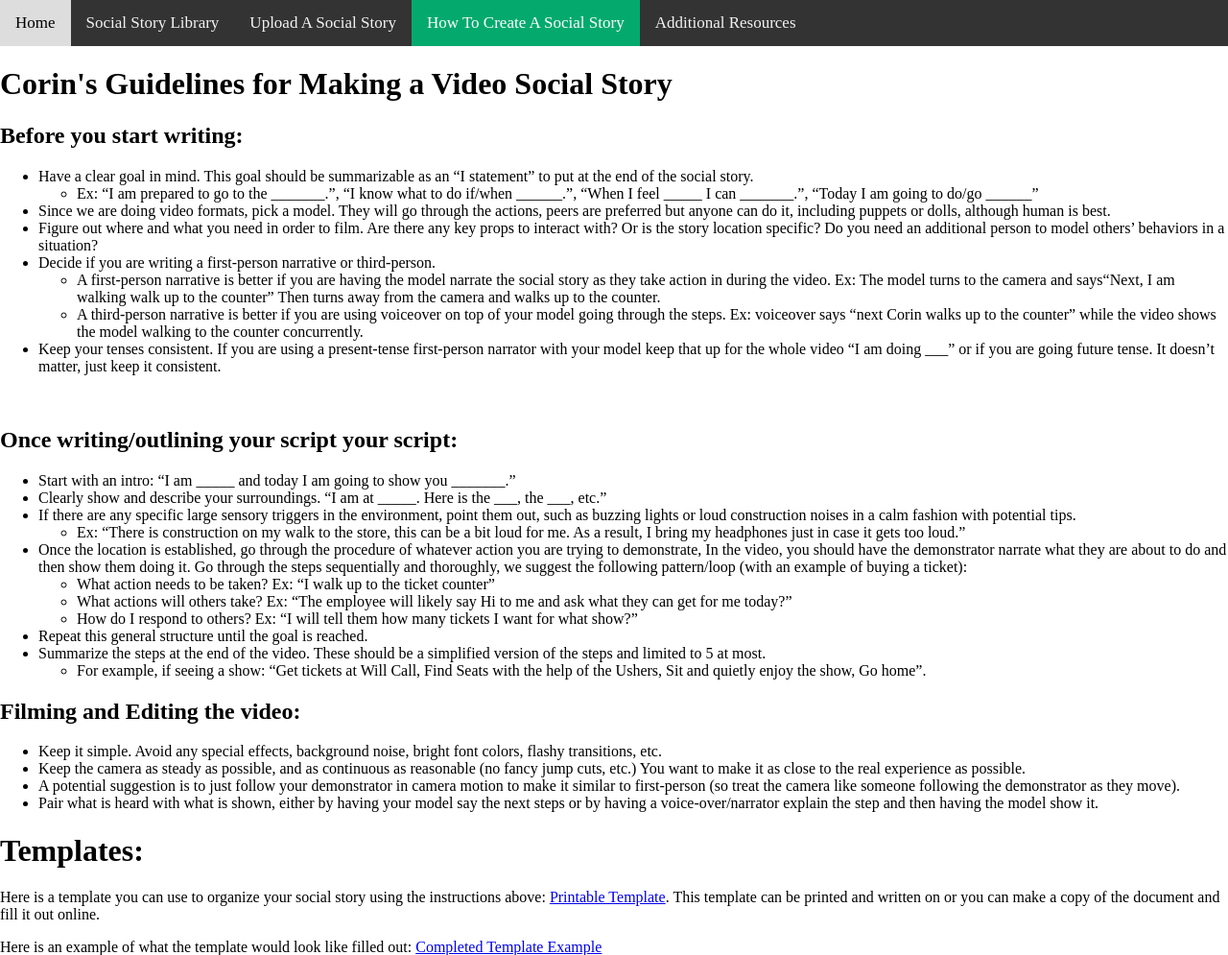
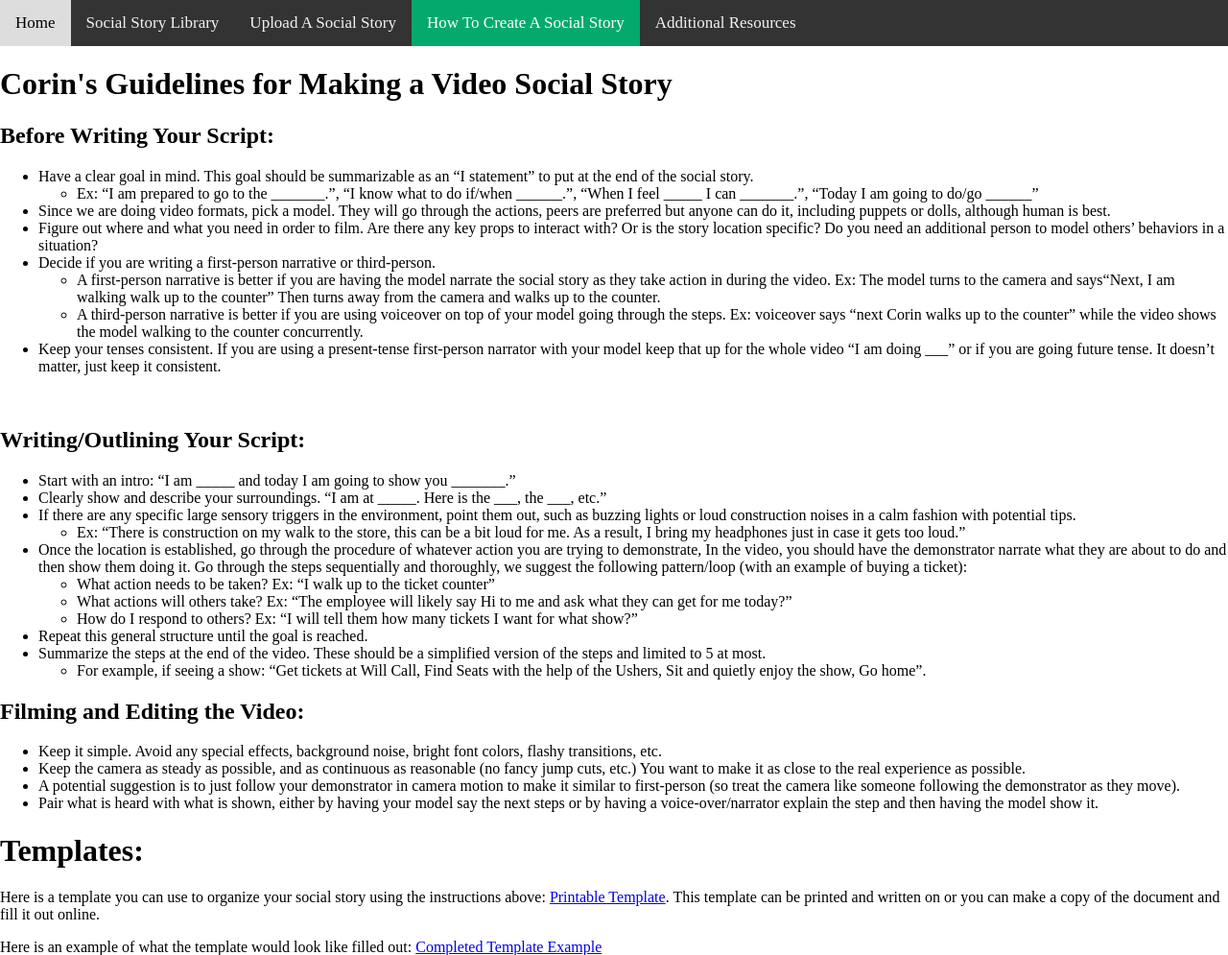
Before and after one commit to Corin-M/CapstoneProgress, a Flask app: page /howTo in a window 1280 px wide. Shown: the top 995 px of the page at 96% size. Run offline with Flask 2, Linux system fonts and the light colour scheme.

Commit message:
Typo Fixes to Instructions page

```diff
--- a/templates/howTo.html
+++ b/templates/howTo.html
@@ -31,7 +31,7 @@
   </div>
   <!--My instructions to make social stories-->
   <h1>Corin's Guidelines for Making a Video Social Story</h1>
-  <h2>Before you start writing:</h2>
+  <h2>Before Writing Your Script:</h2>
   <ul>
       <li> Have a clear goal in mind. This goal should be summarizable as an “I statement” to put at the end of the social story.
             <ul><li> Ex: “I am prepared to go to the _______.”, “I know what to do if/when ______.”, “When I feel _____ I can _______.”, “Today I am going to do/go ______”</li></ul></li>
@@ -43,7 +43,7 @@
       <li> Keep your tenses consistent. If you are using a present-tense first-person narrator with your model keep that up for the whole video “I am doing ___” or if you are going future tense. It doesn’t matter, just keep it consistent.</li>
       </ul>
   <br>
-  <h2>Once writing/outlining your script your script:</h2>
+  <h2>Writing/Outlining Your Script:</h2>
   <ul>
     <li>Start with an intro: “I am _____ and today I am going to show you _______.” </li>
     <li> Clearly show and describe your surroundings. “I am at _____. Here is the ___, the ___, etc.” </li>
@@ -57,7 +57,7 @@
     <li> Summarize the steps at the end of the video. These should be a simplified version of the steps and limited to 5 at most.
         <ul><li> For example, if seeing a show: “Get tickets at Will Call, Find Seats with the help of the Ushers, Sit and quietly enjoy the show, Go home”. </li></ul></li>
     </ul>
-  <h2>Filming and Editing the video:</h2>
+  <h2>Filming and Editing the Video:</h2>
   <ul>
     <li> Keep it simple. Avoid any special effects, background noise, bright font colors, flashy transitions, etc. </li>
     <li> Keep the camera as steady as possible, and as continuous as reasonable (no fancy jump cuts, etc.) You want to make it as close to the real experience as possible. </li>
```
